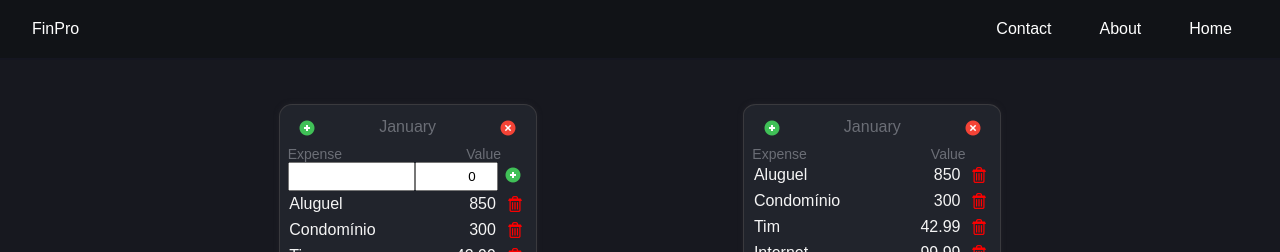
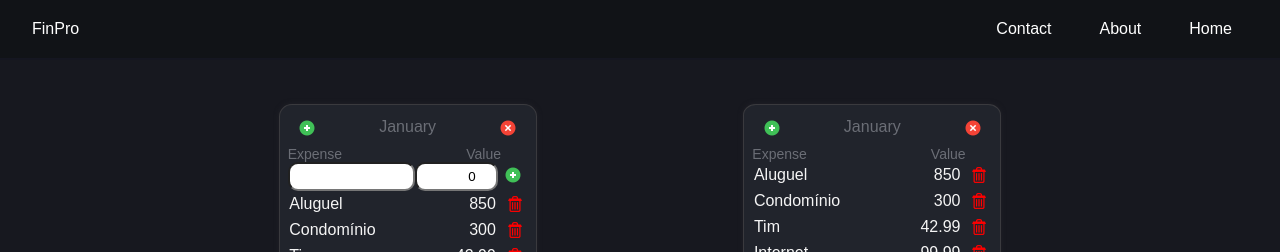
Before and after one commit to BrunoSTB/FinPro, an Angular app: page / in a window 1280 px wide. Both pictures are taken after a click on the button 307 px from the left and 129 px from the top of the page. Shown: the top 252 px of the page. Built offline with nearby package versions, Linux system fonts and the light colour scheme.

Commit message:
ui upgrade

```diff
--- a/src/app/expense-form/expense-form.component.css
+++ b/src/app/expense-form/expense-form.component.css
@@ -4,11 +4,12 @@
     justify-content: space-between;
 }
 
-.name-input, .value-input {
+input {
     width: 90%;
     padding: 5px;
     box-sizing: border-box;
     color: black;
+    border-radius: 10px;
 }
 
 .name-column {
```
Also changed, not shown: src/app/expenses-card/expenses-card.component.html (+8 -2 lines).
